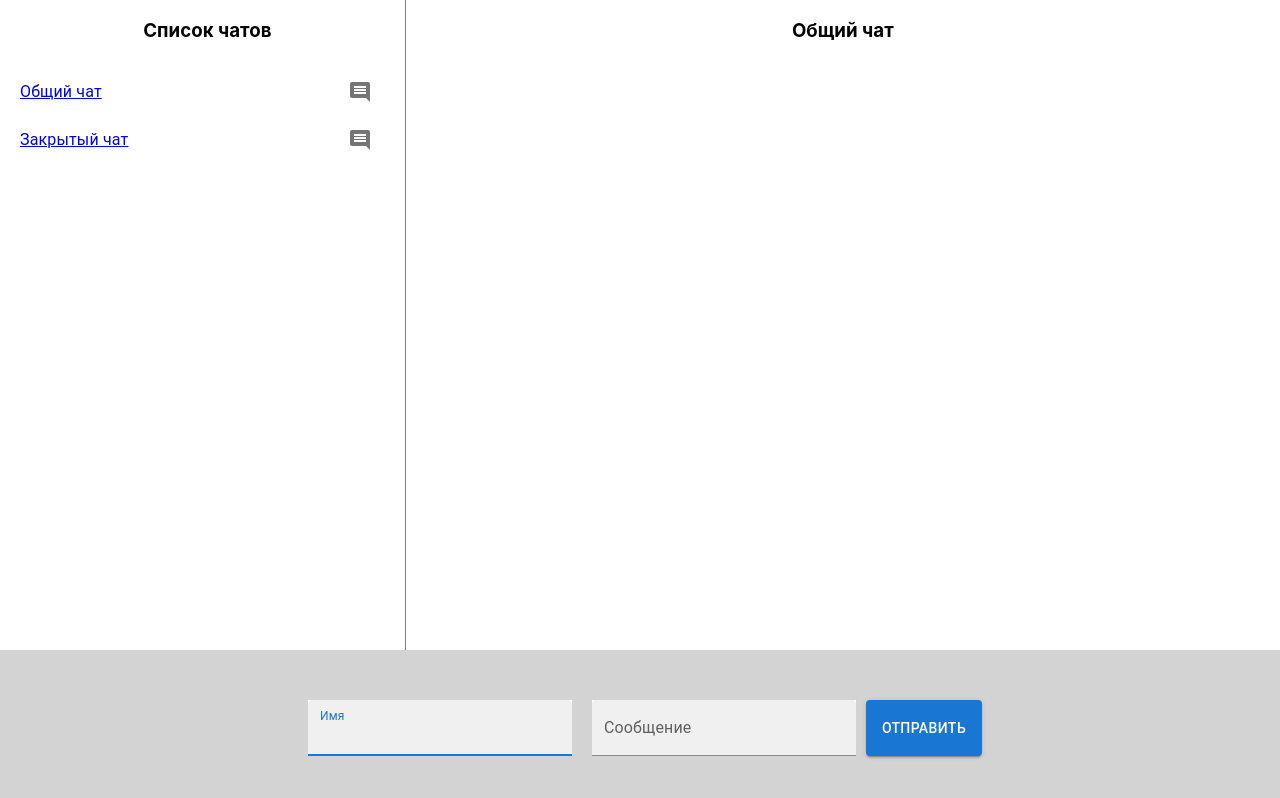
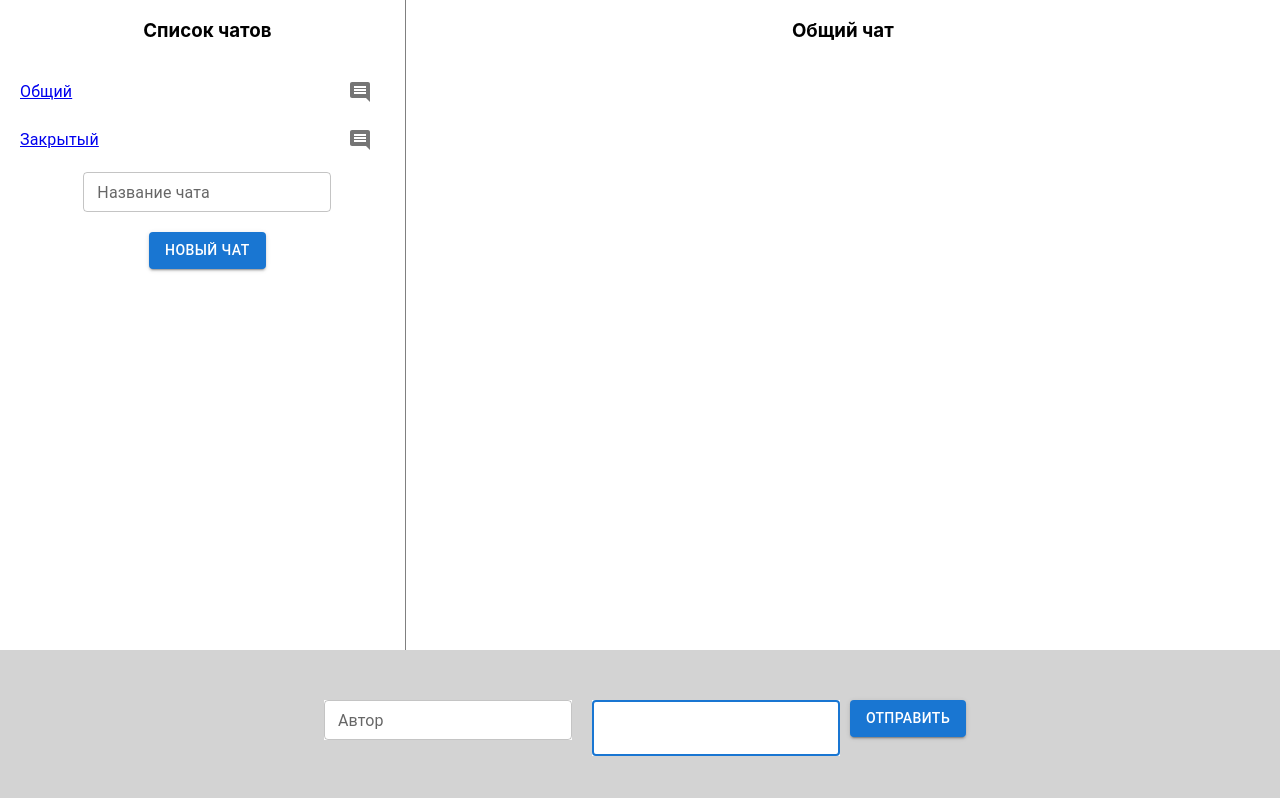
Before and after one commit to sibok13/react, a React (Create React App) app: page /chats/0 in a window 1280 px wide. Built offline with nearby package versions, Linux system fonts and the light colour scheme.

Commit message:
lesson06

```diff
--- a/src/components/Chats.jsx
+++ b/src/components/Chats.jsx
@@ -7,11 +7,14 @@ import IconButton from '@mui/material/IconButton';
 import { Link } from "react-router-dom";
 
 function Chats(props) {
+  //console.log(props)
+  const chatsList = props.chatList;
+
   return (
     <List sx={{ width: '100%', maxWidth: 360, bgcolor: 'background.paper' }}>
-      {props.chatsList.map((elm) => (
+      {Object.keys(chatsList).map((id) =>
         <ListItem
-          key={elm.id}
+          key={id}
           disableGutters
           secondaryAction={
             <IconButton aria-label="comment">
@@ -19,9 +22,9 @@ function Chats(props) {
             </IconButton>
           }
         >
-          <Link to={`/chats/${elm.id}`}><ListItemText primary={`${elm.name}`} /></Link>
+          <Link to={`/chats/${chatsList[id].id}`}><ListItemText primary={`${chatsList[id].name}`} /></Link>
         </ListItem>
-      ))}
+      )}
     </List>
   );
 }
--- a/src/components/Messages.jsx
+++ b/src/components/Messages.jsx
@@ -1,10 +1,12 @@
 function Messages(props) {
+    const messList = props.messList;
+
     return (
         <>
-          {props.MessagesList[props.ChatId].messeges.map((elm) =>
-              <div key={elm.id}>
-                  <div>Имя: {elm.author}</div>
-                  <div>Сообщение: {elm.text}</div>
+          {Object.keys(messList).map((id) =>
+              <div key={id}>
+                  <div>Имя: {messList[id].author}</div>
+                  <div>Сообщение: {messList[id].text}</div>
                   <hr />
               </div>
           )}
--- a/src/pages/Chats.jsx
+++ b/src/pages/Chats.jsx
@@ -1,102 +1,77 @@
 import { useState, useEffect, useRef } from 'react';
 import TextField from '@mui/material/TextField';
 import Button from '@mui/material/Button';
-import { v4 as uuid } from 'uuid';
 import Messages from './../components/Messages';
 import Chats from './../components/Chats';
 import { useParams } from "react-router";
 
-function ChatsPage() {
+import { useDispatch, useSelector } from 'react-redux';
 
-  const inputRef = useRef(null);
-  const params = useParams();
+const ChatsPage = () => {
+  const refMessageText = useRef(null);
+  const chats = useSelector(state => state.chats.chats);
+  const dispatch = useDispatch();
 
-  const [chatsList, setChatsList] = useState([
-    {
-      id: 0,
-      name: 'Общий чат',
-      messeges: [],
-    },
-    {
-      id: 1,
-      name: 'Закрытый чат',
-      messeges: [],
-    }
-  ]);
+  const [messageText, setMessageText] = useState('');
+  const [messageAuthor, setMessageAuthor] = useState('');
+  const [nameNewChat, setNameNewChat] = useState('');
 
-  const sendMessges = (event) => {
-    event.preventDefault();
-    chatId = event.target.id;
-    setChatsList(
-      chatsList => {
-        const chatsListNew = [...chatsList];
-        chatsListNew[chatId].messeges =
-          [...chatsListNew[chatId].messeges, {
-              id: uuid().slice(0,8),
-              author: event.target.athor.value,
-              text: event.target.text.value,
-        }]
-        return chatsListNew;
-      }
-    );
-    const form = event.target;
-    form.reset();
-    focus();
+  let { chatId } = useParams();
+  let index = chats.findIndex(el => el.id === +chatId);
+  if (!chats[index]) {
+      index = 0;
   }
 
-  // определение id чата, для дальнейшей работы с ним
-  let chatId = params.chatId;
-  let index = chatsList.findIndex(el => el.id == chatId);
-  if(index < 0){
-    chatId = 0;
+  function sendMessage() {
+      dispatch({ type: 'addMessage', index: index, messageText: messageText, messageAuthor: messageAuthor })
+      setMessageText('');
+      setMessageAuthor('');
+      focusFieldMessage();
   }
 
-  let lastName = chatsList[chatId].messeges.length > 0 ? chatsList[chatId].messeges.slice(-1).pop().author : null;
+  useEffect(() => {
+      focusFieldMessage();
+  }, []);
+
+  let lastName = chats[index].messages.length > 0 ? chats[index].messages.slice(-1).pop().author : null;
   useEffect(() => {
     if(!!lastName & lastName !== "ROBOT") {
       setTimeout(() => {
-        setChatsList(
-          chatsList => {
-            const chatsListNew = [...chatsList];
-            chatsListNew[chatId].messeges =
-              [...chatsListNew[chatId].messeges, {
-                  id: uuid().slice(0,8),
-                  author: "ROBOT",
-                  text: "Привет, как дела?",
-            }]
-            return chatsListNew;
-          }
-        );
+        dispatch({ type: 'addMessage', index: index, messageText: "Привет, " + lastName + ", как дела?", messageAuthor: "ROBOT"})
       }, 3000);
     };
-    }, [lastName, chatId]);
+    }, [lastName, index]);
 
-    function focus() {
-      inputRef.current.focus();
-    }
-
-    useEffect(() => {
-      focus();
-      }, []);
+  function focusFieldMessage() {
+      refMessageText.current.focus();
+  }
 
   return (<>
     <div className="App">
         <div className="main-window">
           <div className="chats-list">
             <h3>Список чатов</h3>
-            <Chats chatsList={chatsList} />
+            <Chats chatList={chats} />
+            <div>
+            <TextField id="outlined-basic" label="Название чата" variant="outlined" size="small"
+                    value={nameNewChat} onChange={(event) => setNameNewChat(event.target.value)} />
+            </div>
+            <br />
+            <div>
+                <Button variant="contained" onClick={() => dispatch({ type: 'addChat', payload: nameNewChat })}>Новый чат</Button>
+            </div>
           </div>
           <div className="messages">
-            <h3>{chatsList[chatId].name}</h3>
-            <Messages MessagesList={chatsList} ChatId={chatId} />
+            <h3>{chats[index].name} чат</h3>
+            <Messages messList={chats[index].messages} index={index} />
           </div>
         </div>
         <div className="form-box">
-            <form onSubmit={sendMessges} className="my-form" id={chatId}>
-                <TextField  inputRef={inputRef} id="outlined-basic" label="Имя" variant="filled" name='athor' type='text' />
-                <TextField id="outlined-basic" label="Сообщение" variant="filled" name='text' type='text' />
-                <Button type="submit" variant="contained">Отправить</Button>
-            </form>
+          <TextField id="outlined-basic" label="Автор" variant="outlined" size="small"
+                              value={messageAuthor} onChange={(event) => setMessageAuthor(event.target.value)} />
+          <TextField inputRef={refMessageText}
+                              value={messageText} onChange={(event) => setMessageText(event.target.value)} />
+          <Button type="submit" variant="contained" onClick={(e) => sendMessage()}>Отправить</Button>
         </div>
     </div>
     </>
--- a/src/store/iniState.js
+++ /dev/null
@@ -1,4 +0,0 @@
-export const initState = {
-    showName: true,
-    name: 'Default'
-    }
--- /dev/null
+++ b/src/store/reducers/chatsReducer.js
@@ -0,0 +1,54 @@
+const initState = {
+    chats:
+        [
+            {
+                id: 1,
+                name: 'Общий',
+                messages: [],
+            },
+            {
+                id: 2,
+                name: 'Закрытый',
+                messages: [],
+            }
+        ]
+}
+
+function lastId(array) {
+    let lastId = array.length > 0 ? array[array.length - 1].id : 1;
+    return ++lastId;
+}
+
+export const chatsReducer = (state = initState, action) => {
+    switch (action.type) {
+
+        case 'addChat':
+            const obj = {
+                id: lastId(state.chats),
+                name: action.payload,
+                messages: [],
+            };
+            return {
+                ...state,
+                chats: [...state.chats, obj],
+            }
+
+        case 'addMessage': {
+
+            const newId = lastId(state.chats[action.index].messages);
+
+            const messageObj = { id: newId, text: action.messageText, author: action.messageAuthor };
+
+            const newChats = [...state.chats];
+            newChats[action.index].messages.push(messageObj);
+
+            return {
+                ...state,
+                chats: newChats
+            }
+        }
+
+        default:
+            return state
+    }
+};
--- a/src/store/reducers/reducer.js
+++ b/src/store/reducers/profileReducer.js
@@ -1,4 +1,7 @@
-import {initState} from '../iniState'
+export const initState = {
+    showName: true,
+    name: 'Default'
+    }
 
 export const mainReducer = (state = initState, action) => {
     const {type, payload} = action;
--- a/src/store/reducers/rootReducer.js
+++ b/src/store/reducers/rootReducer.js
@@ -1,6 +1,8 @@
 import { combineReducers } from 'redux'
-import { mainReducer } from './reducer'
+import { mainReducer } from './profileReducer'
+import { chatsReducer } from './chatsReducer'
 
 export const rootReducer = combineReducers({
   showNameParam: mainReducer,
+  chats: chatsReducer,
 })
--- a/src/store/store.js
+++ b/src/store/store.js
@@ -1,10 +1,10 @@
-import { initState } from './iniState'
+// import { initState } from './reducers/profileReducer'
 import { createStore, applyMiddleware } from 'redux'
 import { composeWithDevTools } from 'redux-devtools-extension'
 import { rootReducer } from './reducers/rootReducer'
 
 export const store = createStore(
   rootReducer,
-  initState,
+  // initState,
   composeWithDevTools(applyMiddleware())
 )
```
